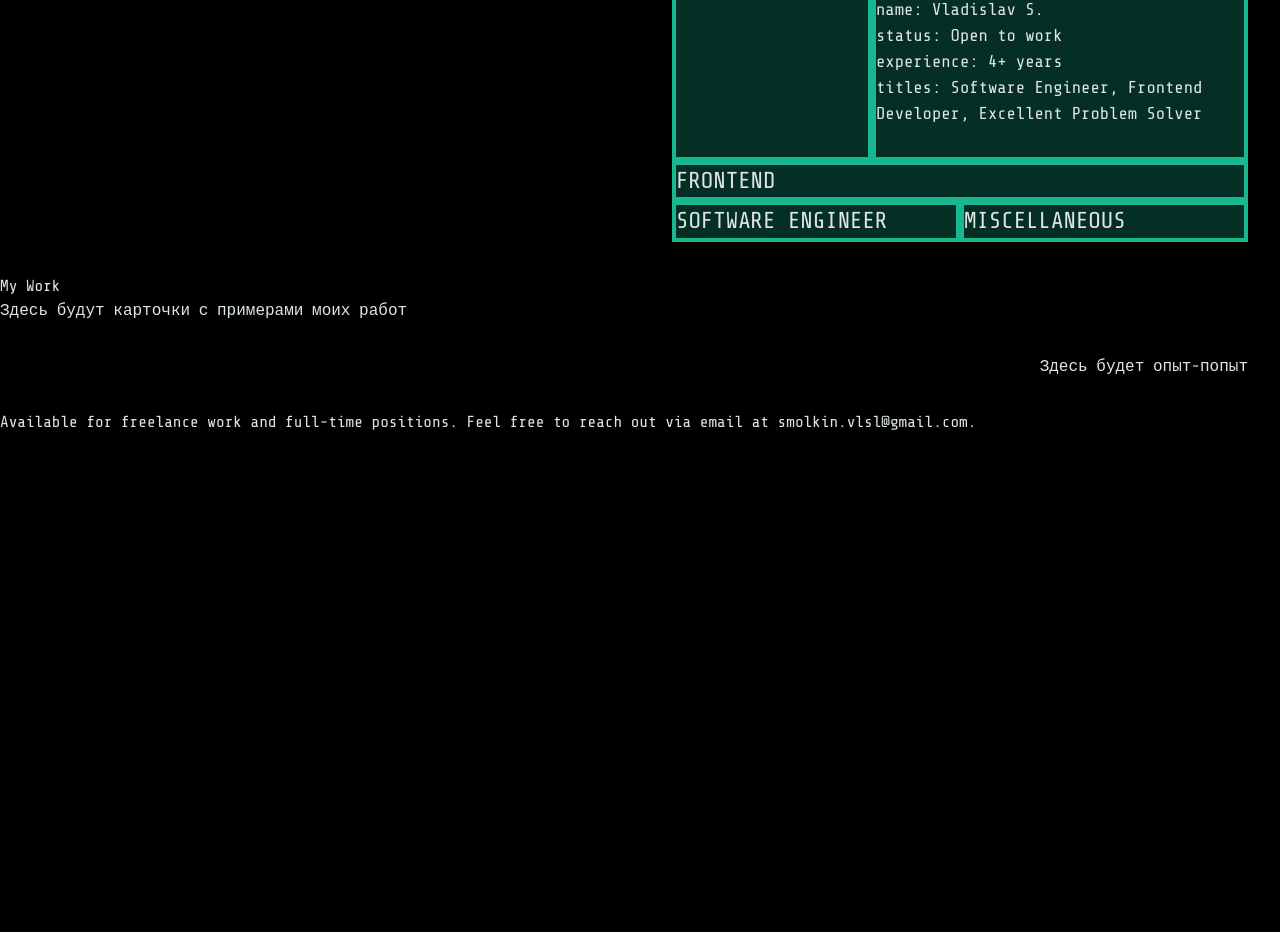
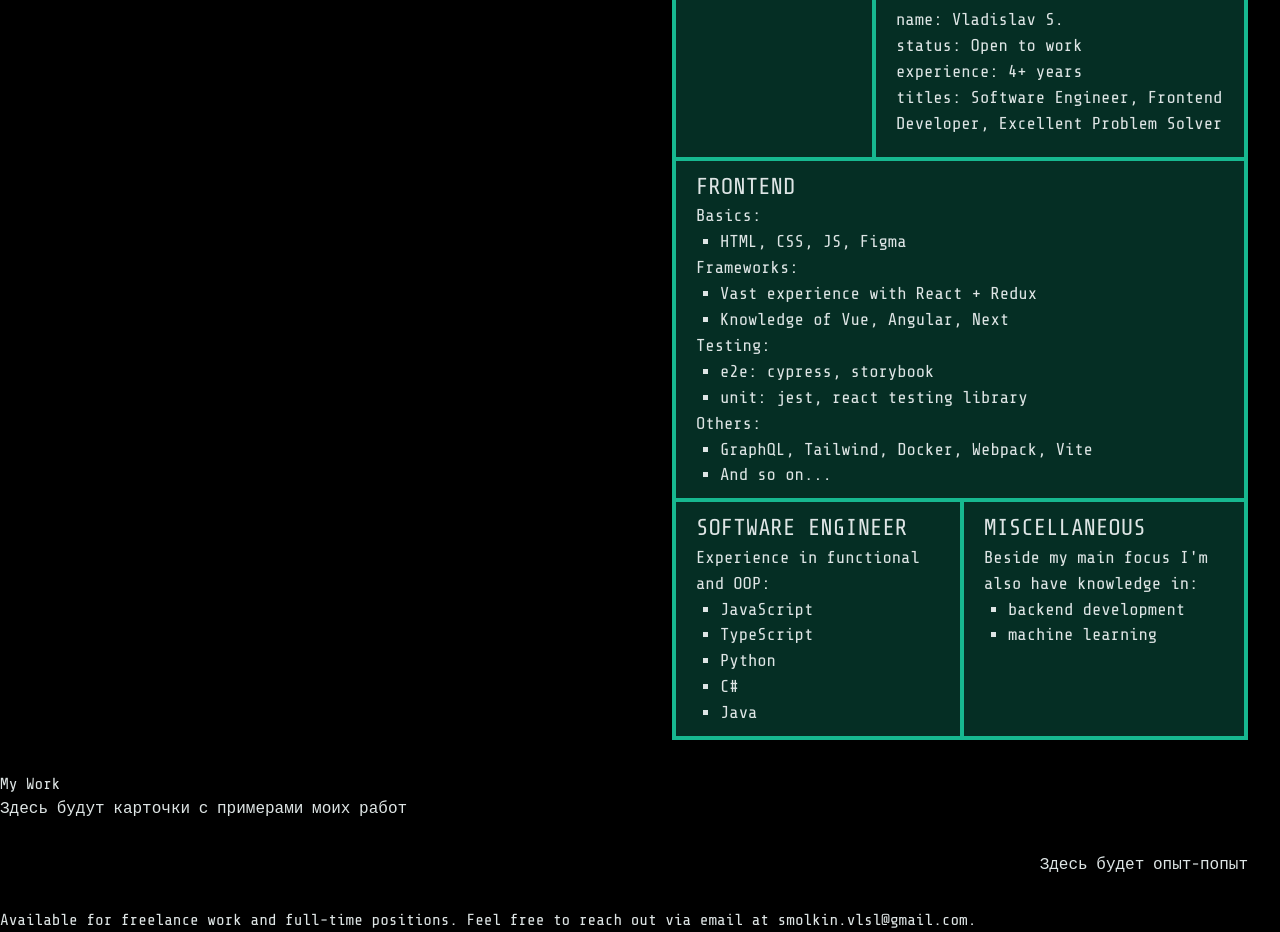
Before and after one commit to C0deCat/portfolio-page, a React (Vite) app: page / in a window 1280 px wide. Shown: the part 871-1803 px from the top of the page. Before the commit the page ends 1305 px from the top, so only its background shows below. Built offline with nearby package versions, Linux system fonts and the light colour scheme; a web font is replaced by a local one.

Commit message:
finished expertise content

```diff
--- a/src/sections/Expertise.tsx
+++ b/src/sections/Expertise.tsx
@@ -1,5 +1,5 @@
 import classNames from "classnames";
-import { defaultContainer } from "../stylizers";
+import { defaultContainer, unorderedList } from "../stylizers";
 
 interface DescriptonBlockProps {
   title?: string;
@@ -12,11 +12,15 @@ const DescriptonBlock: React.FC<DescriptonBlockProps> = ({
   classname,
   children,
 }) => {
-  const block = classNames(defaultContainer(), classname);
+  const block = classNames(
+    defaultContainer(),
+    "text-base sm:text-[3cqw] pt-2.5 pb-2.5 pr-5 pl-5",
+    classname
+  );
   return (
     <div className={block}>
-      <h2 className="uppercase text-xl sm:text-[4cqw]">{title}</h2>
-      <p className="text-base sm:text-[3cqw]">{children}</p>
+      <h2 className="uppercase text-xl sm:text-[4cqw] pt">{title}</h2>
+      {children}
     </div>
   );
 };
@@ -32,10 +36,10 @@ const Expertise: React.FC = () => {
         <div className="flex flex-wrap @md:flex-nowrap items-stretch w-full">
           <DescriptonBlock
             title="Portrait"
-            classname="aspect-square self-stretch min-h-[200px] grow @md:grow-0"
+            classname="aspect-square self-stretch min-h-[200px] grow @md:grow-0 @max-md:border-b-0 @md:border-r-0"
           />
           <DescriptonBlock title="Character Info" classname="grow">
-            <>
+            <p>
               name: Vladislav S.
               <br />
               status: Open to work
@@ -44,19 +48,61 @@ const Expertise: React.FC = () => {
               <br />
               titles: Software Engineer, Frontend Developer, Excellent Problem
               Solver
+            </p>
+          </DescriptonBlock>
+        </div>
+        <DescriptonBlock
+          title="Frontend"
+          classname="w-full border-t-0 border-b-0"
+        >
+          <>
+            Basics:
+            <ul className={unorderedList}>
+              <li>HTML, CSS, JS, Figma</li>
+            </ul>
+            Frameworks:
+            <ul className={unorderedList}>
+              <li>Vast experience with React + Redux</li>
+              <li>Knowledge of Vue, Angular, Next</li>
+            </ul>
+            Testing:
+            <ul className={unorderedList}>
+              <li>e2e: cypress, storybook</li>
+              <li>unit: jest, react testing library</li>
+            </ul>
+            Others:
+            <ul className={unorderedList}>
+              <li>GraphQL, Tailwind, Docker, Webpack, Vite</li>
+              <li>And so on...</li>
+            </ul>
+          </>
+        </DescriptonBlock>
+        <div className="flex flex-wrap @md:flex-nowrap w-full">
+          <DescriptonBlock
+            title="Software Engineer"
+            classname="flex-1 basis-[250px] @max-md:border-b-0 @md:border-r-0"
+          >
+            <>
+              Experience in functional and OOP:
+              <ul className={unorderedList}>
+                <li>JavaScript</li>
+                <li>TypeScript</li>
+                <li>Python</li>
+                <li>C#</li>
+                <li>Java</li>
+              </ul>
             </>
           </DescriptonBlock>
-        </div>
-        <DescriptonBlock title="Frontend" classname="w-full" />
-        <div className="flex flex-wrap w-full">
-          <DescriptonBlock
-            title="Software Engineer"
-            classname="flex-1 min-w-[250px]"
-          />
           <DescriptonBlock
             title="Miscellaneous"
-            classname="flex-1 min-w-[250px]"
-          />
+            classname="flex-1 basis-[250px]"
+          >
+            Beside my main focus I'm also have knowledge in:
+            <ul className={unorderedList}>
+              <li>backend development</li>
+              <li>machine learning</li>
+            </ul>
+          </DescriptonBlock>
         </div>
       </div>
     </section>
--- a/src/stylizers.ts
+++ b/src/stylizers.ts
@@ -1 +1,2 @@
 export const defaultContainer = () => "border-4 border-(--color-primary) bg-(--color-primary-dark)/90 backdrop-blur-sm"
+export const unorderedList = "list-[square] pl-6";
```
